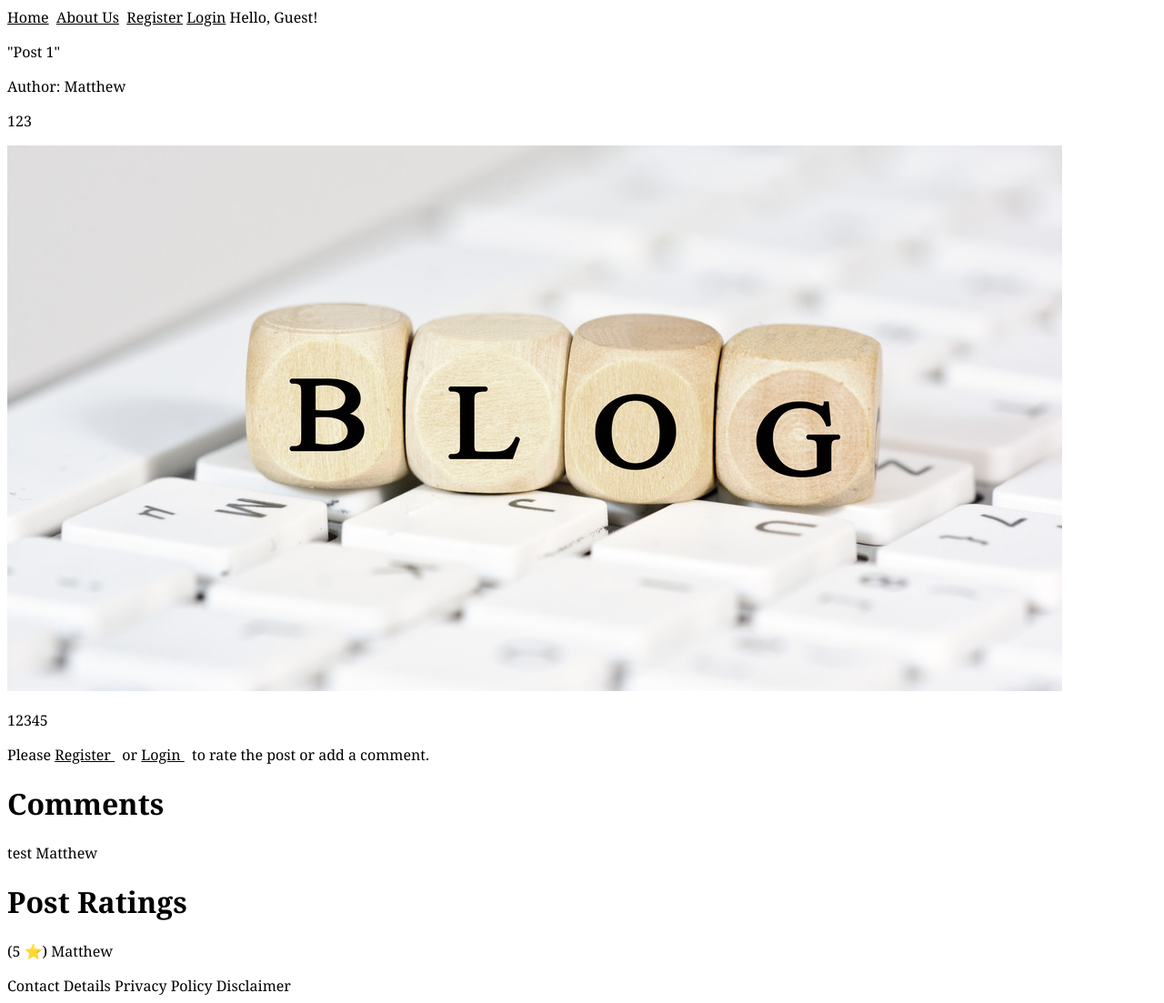
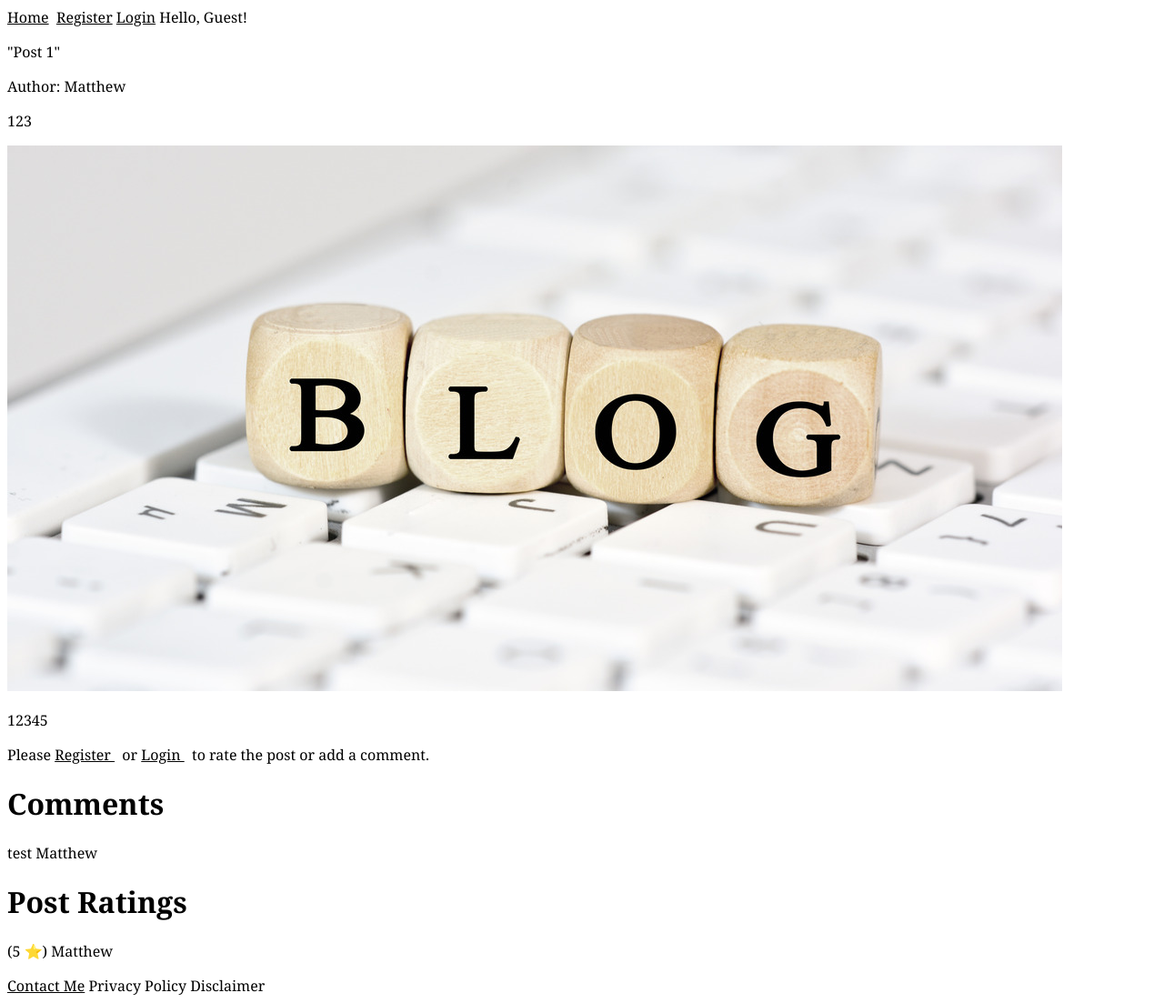
Before and after one commit to Matthew-Robinson-UK/Flask-Portfolio, a Flask app: page /post/1 in a window 1280 px wide. Shown: the whole page at 91% size. Run offline with Flask 2, Linux system fonts and the light colour scheme; data comes from the database, SQL or seed files in the repository; both versions use the stored data as it was after the commit.

Commit message:
Added Contact Page with links to email and linkedin retrived from database

```diff
--- a/blog/models.py
+++ b/blog/models.py
@@ -38,7 +38,8 @@ class User(UserMixin,db.Model):
   id = db.Column(db.Integer, primary_key=True)
   username = db.Column(db.String(20))
   email = db.Column(db.String(120), unique=True, nullable=False)
-  hashed_password=db.Column(db.String(128))
+  linkedin = db.Column(db.String(120))
+  hashed_password=db.Column(db.String(128), unique=True, nullable=False)
   post = db.relationship('Post', backref='user', lazy=True)
   comments = db.relationship('Comment', backref='user')
   ratings = db.relationship('Rating', backref='user')
--- a/blog/routes.py
+++ b/blog/routes.py
@@ -25,9 +25,11 @@ def home():
         return render_template('home.html', posts=posts, order_form=order_form)
   return render_template('home.html', posts=posts, order_form=order_form)
 
-@app.route("/about")
-def about():
-    return render_template('about.html', title='About')
+@app.route("/contact")
+def contact():
+  user_email = User.query.filter_by(email='robinson.matthew2@gmail.com').first()
+  user_linkedin = User.query.filter_by(linkedin='https://www.linkedin.com/in/matthew-lee-robinson/').first()
+  return render_template('contact.html', title='Contact', user_email = user_email, user_linkedin = user_linkedin)
 
 @app.route("/post/<int:post_id>", methods=['GET','Post'])
 def post(post_id):
--- a/blog/templates/about.html
+++ /dev/null
@@ -1,3 +0,0 @@
-{% extends "layout.html" %}
-{% block content %}
-<h1>This is About Me page</h1> {% endblock content %}
--- /dev/null
+++ b/blog/templates/contact.html
@@ -0,0 +1,6 @@
+{% extends "layout.html" %}
+{% block content %}
+<h1>Contact Me</h1>
+<p>Email: <a href="mailto:{{user_email.email}}">robinson.matthew2@gmail.com</a></p>
+<p>LinkedIn: <a href='{{user_linkedin.linkedin}}'>www.linkedin.com/in/matthew-lee-robinson</a></p>
+{% endblock content %}
--- a/blog/templates/layout.html
+++ b/blog/templates/layout.html
@@ -9,7 +9,6 @@
 <body>
     <div id="top_navig_bar">
         <a href="{{ url_for('home') }}" class="header" id = "home">Home</a>&nbsp
-        <a href="{{ url_for('about') }}" class="header" id = "about">About Us</a>&nbsp
         {% if current_user.is_anonymous %}
         <a href="{{ url_for('register') }}" class="header" id = "register">Register</a>
         <a href="{{ url_for('login') }}" class="header" id = "login">Login</a>
@@ -39,7 +38,7 @@
     </div>
 
     <footer id='footer'>
-        <a>Contact Details</a>
+      <a href="{{ url_for('contact') }}" class="footer" id = "Contact">Contact Me</a>
         <a>Privacy Policy</a>
         <a>Disclaimer</a>
     </footer>
```
Also changed, not shown: blog/blog.db.
